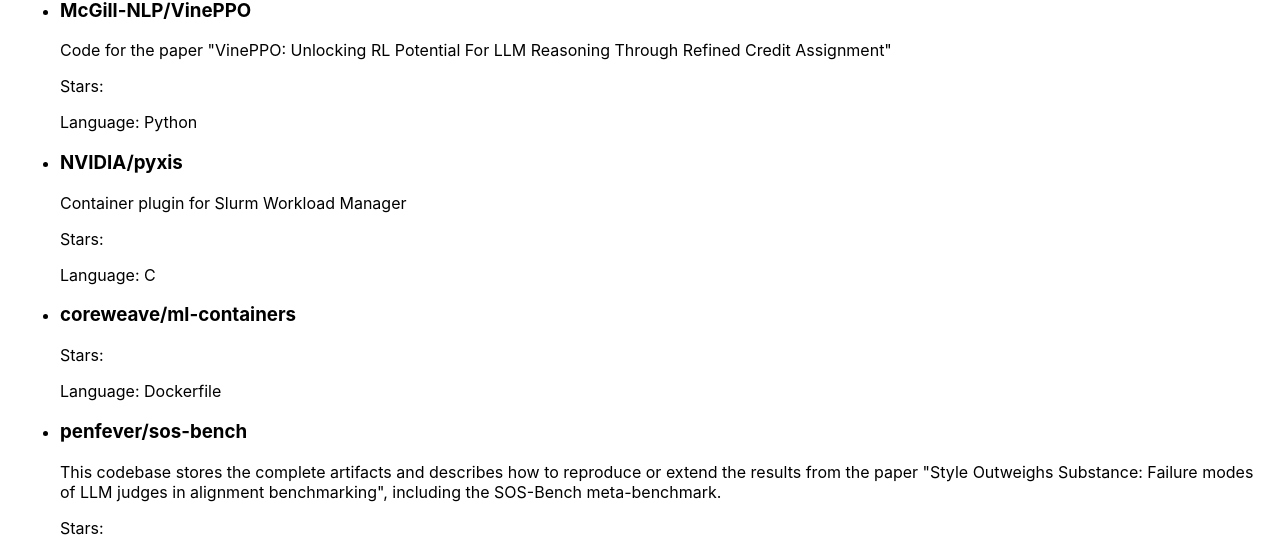
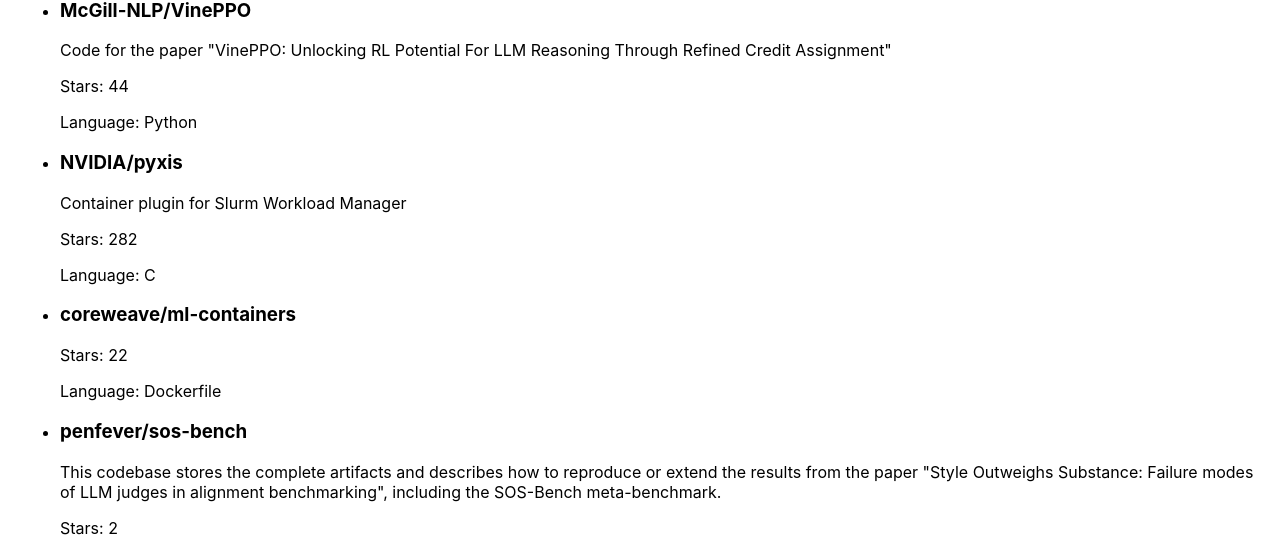
Before and after one commit to dmarx/stars, a React (Create React App) app: page / in a window 1280 px wide. Shown: the part 243-799 px from the top of the page. Built offline with nearby package versions, Linux system fonts and the light colour scheme; the HTML template or start-up script is replaced by a standard one.

Commit message:
Update Dashboard.js

```diff
--- a/src/Dashboard.js
+++ b/src/Dashboard.js
@@ -61,7 +61,7 @@
           <li key={name}>
             <h3>{name}</h3>
             <p>{repo.metadata && repo.metadata.description}</p>
-            <p>Stars: {repo.metadata && repo.metadata.stargazers_count}</p>
+            <p>Stars: {repo.metadata && repo.metadata.stars}</p>
             <p>Language: {repo.metadata && repo.metadata.language}</p>
           </li>
         ))}
```
